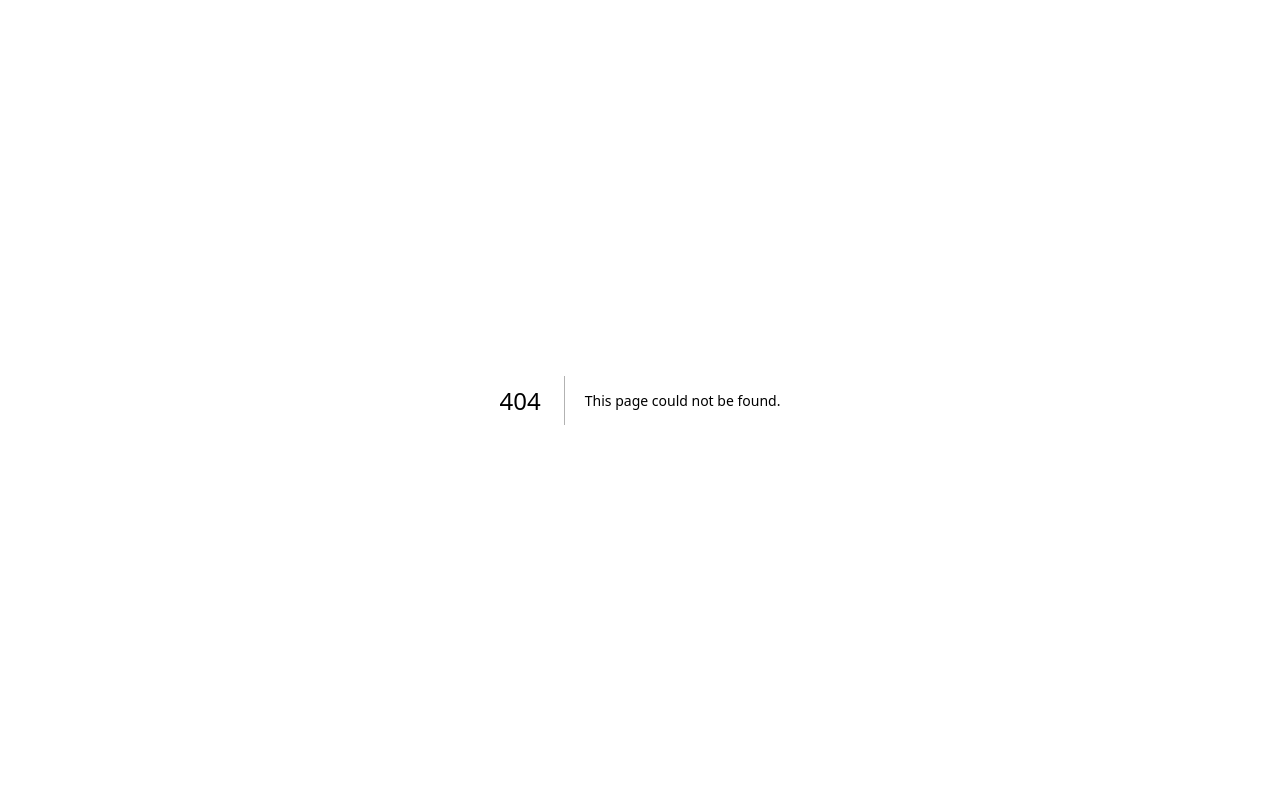
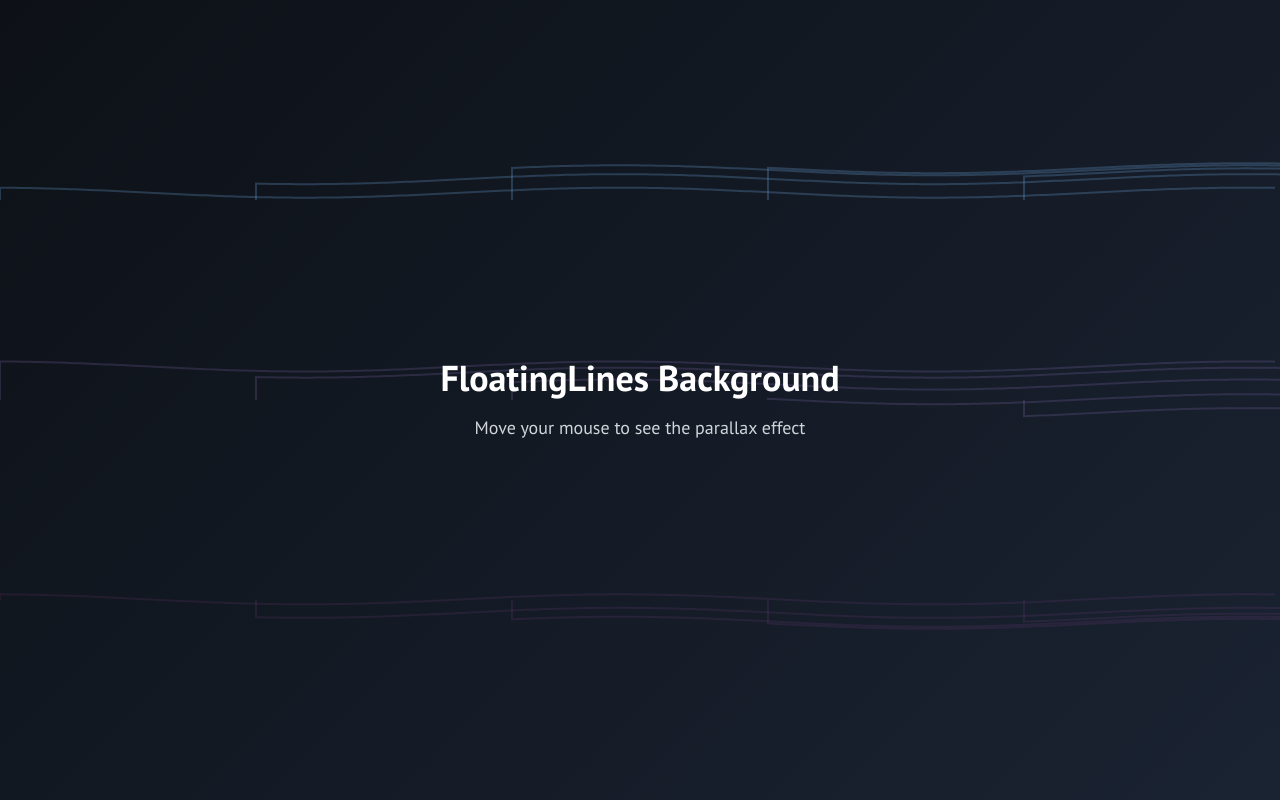
Before and after one commit to rksbest/rks-best-website, a Next.js app: page /preview in a window 1280 px wide. Before the commit this address had no page. Built offline with nearby package versions, Linux system fonts and the light colour scheme.

Commit message:
feat: add FloatingLines component and preview page
Create interactive canvas animation with mouse parallax effect.

Co-authored-by: RKS Best <145479401+rksbest@users.noreply.github.com>

```diff
--- /dev/null
+++ b/src/app/preview/page.tsx
@@ -0,0 +1,25 @@
+'use client';
+
+import FloatingLines from '@/components/FloatingLines';
+
+export default function PreviewPage() {
+  return (
+    <div className="min-h-screen w-full bg-background">
+      <div style={{ width: '100%', height: '100vh', position: 'relative' }}>
+        <FloatingLines
+          enabledWaves={["top", "middle", "bottom"]}
+          lineCount={5}
+          lineDistance={5}
+          bendRadius={5}
+          bendStrength={-0.5}
+          interactive={true}
+          parallax={true}
+        />
+        <div className="absolute inset-0 flex flex-col items-center justify-center pointer-events-none">
+          <h1 className="text-4xl font-bold text-white mb-4">FloatingLines Background</h1>
+          <p className="text-lg text-gray-300">Move your mouse to see the parallax effect</p>
+        </div>
+      </div>
+    </div>
+  );
+}
--- /dev/null
+++ b/src/components/FloatingLines.tsx
@@ -0,0 +1,125 @@
+'use client';
+
+import React, { useEffect, useRef, useState } from 'react';
+
+interface FloatingLinesProps {
+  enabledWaves?: ('top' | 'middle' | 'bottom')[];
+  lineCount?: number | number[];
+  lineDistance?: number | number[];
+  bendRadius?: number;
+  bendStrength?: number;
+  interactive?: boolean;
+  parallax?: boolean;
+}
+
+export const FloatingLines: React.FC<FloatingLinesProps> = ({
+  enabledWaves = ['top', 'middle', 'bottom'],
+  lineCount = 5,
+  lineDistance = 5,
+  bendRadius = 5,
+  bendStrength = -0.5,
+  interactive = true,
+  parallax = true,
+}) => {
+  const canvasRef = useRef<HTMLCanvasElement>(null);
+  const [mousePos, setMousePos] = useState({ x: 0, y: 0 });
+  const animationRef = useRef<number>();
+
+  useEffect(() => {
+    const canvas = canvasRef.current;
+    if (!canvas) return;
+
+    const ctx = canvas.getContext('2d');
+    if (!ctx) return;
+
+    canvas.width = canvas.offsetWidth;
+    canvas.height = canvas.offsetHeight;
+
+    const wavePositions: { [key: string]: number } = { top: 0.25, middle: 0.5, bottom: 0.75 };
+    const lineCountArray = Array.isArray(lineCount) ? lineCount : [lineCount, lineCount, lineCount];
+    const lineDistanceArray = Array.isArray(lineDistance) ? lineDistance : [lineDistance, lineDistance, lineDistance];
+    let time = 0;
+
+    const drawWave = (
+      waveType: string,
+      yRatio: number,
+      count: number,
+      distance: number,
+      index: number
+    ) => {
+      const baseY = canvas.height * yRatio;
+      const color = `rgba(${100 + index * 50}, ${150 - index * 30}, 200, ${0.3 - index * 0.1})`;
+
+      ctx.strokeStyle = color;
+      ctx.lineWidth = 2;
+
+      for (let i = 0; i < count; i++) {
+        const xStart = (i / count) * canvas.width;
+        ctx.beginPath();
+        ctx.moveTo(xStart, baseY);
+
+        let yOffset = Math.sin((time * 0.01 + i * 0.5) + (waveType === 'top' ? 0 : waveType === 'bottom' ? Math.PI : Math.PI / 2)) * 30;
+
+        if (interactive && parallax) {
+          yOffset += (mousePos.y - canvas.height / 2) * 0.05 * (index + 1) * 0.1;
+        }
+
+        for (let x = 0; x < canvas.width; x += bendRadius) {
+          const waveX = xStart + x;
+          const waveY = baseY + yOffset + Math.sin((waveX * 0.01 + time * 0.005)) * bendStrength * 10;
+          ctx.lineTo(waveX, waveY);
+        }
+
+        ctx.stroke();
+      }
+    };
+
+    const animate = () => {
+      ctx.clearRect(0, 0, canvas.width, canvas.height);
+
+      enabledWaves.forEach((wave, index) => {
+        const yRatio = wavePositions[wave];
+        const count = lineCountArray[index] || lineCountArray[0];
+        const distance = lineDistanceArray[index] || lineDistanceArray[0];
+        drawWave(wave, yRatio, count, distance, index);
+      });
+
+      time++;
+      animationRef.current = requestAnimationFrame(animate);
+    };
+
+    animate();
+
+    return () => {
+      if (animationRef.current) cancelAnimationFrame(animationRef.current);
+    };
+  }, [enabledWaves, lineCount, lineDistance, bendRadius, bendStrength, interactive, parallax, mousePos]);
+
+  useEffect(() => {
+    if (!interactive) return;
+
+    const handleMouseMove = (e: MouseEvent) => {
+      if (canvasRef.current) {
+        const rect = canvasRef.current.getBoundingClientRect();
+        setMousePos({ x: e.clientX - rect.left, y: e.clientY - rect.top });
+      }
+    };
+
+    window.addEventListener('mousemove', handleMouseMove);
+    return () => window.removeEventListener('mousemove', handleMouseMove);
+  }, [interactive]);
+
+  return (
+    <canvas
+      ref={canvasRef}
+      style={{
+        width: '100%',
+        height: '100%',
+        display: 'block',
+        background: 'linear-gradient(135deg, #0d1117 0%, #1a2332 100%)',
+      }}
+    />
+  );
+};
+
+export default FloatingLines;
```
